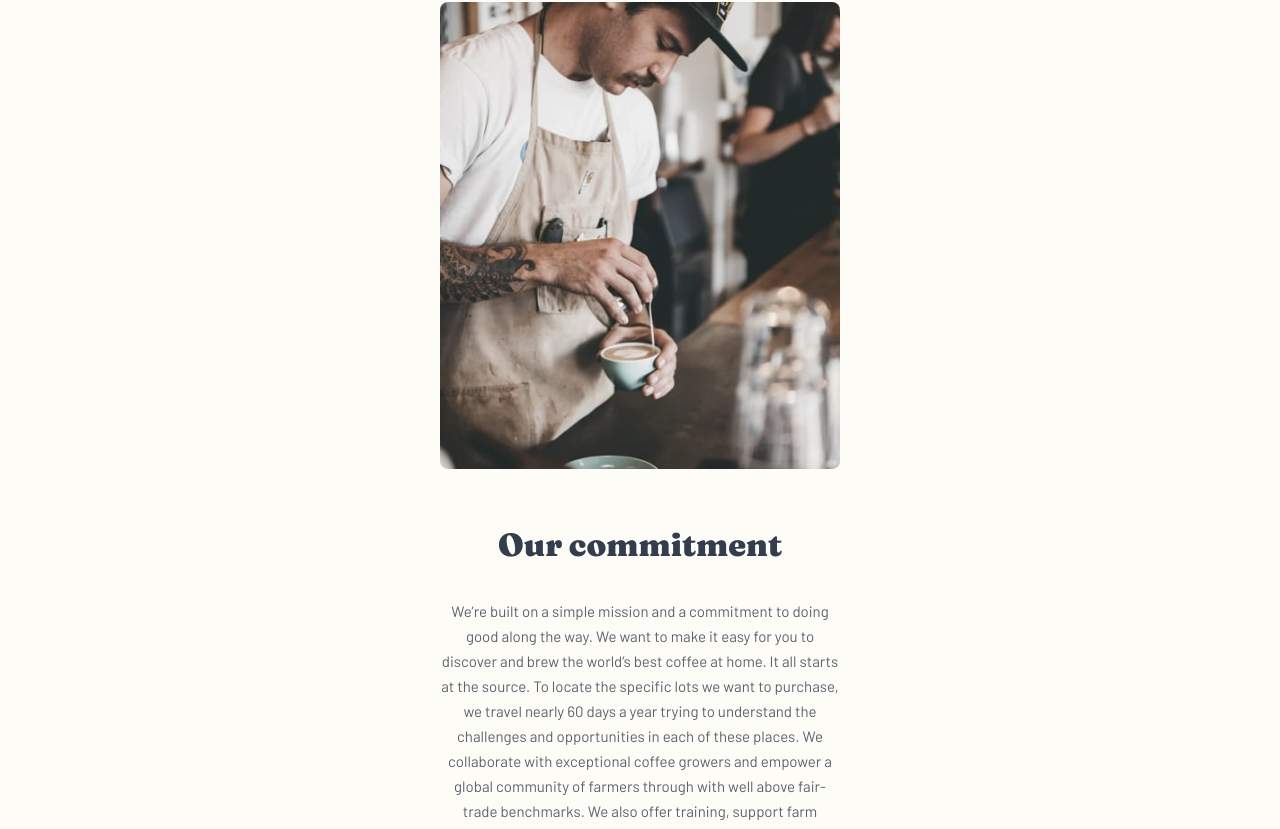
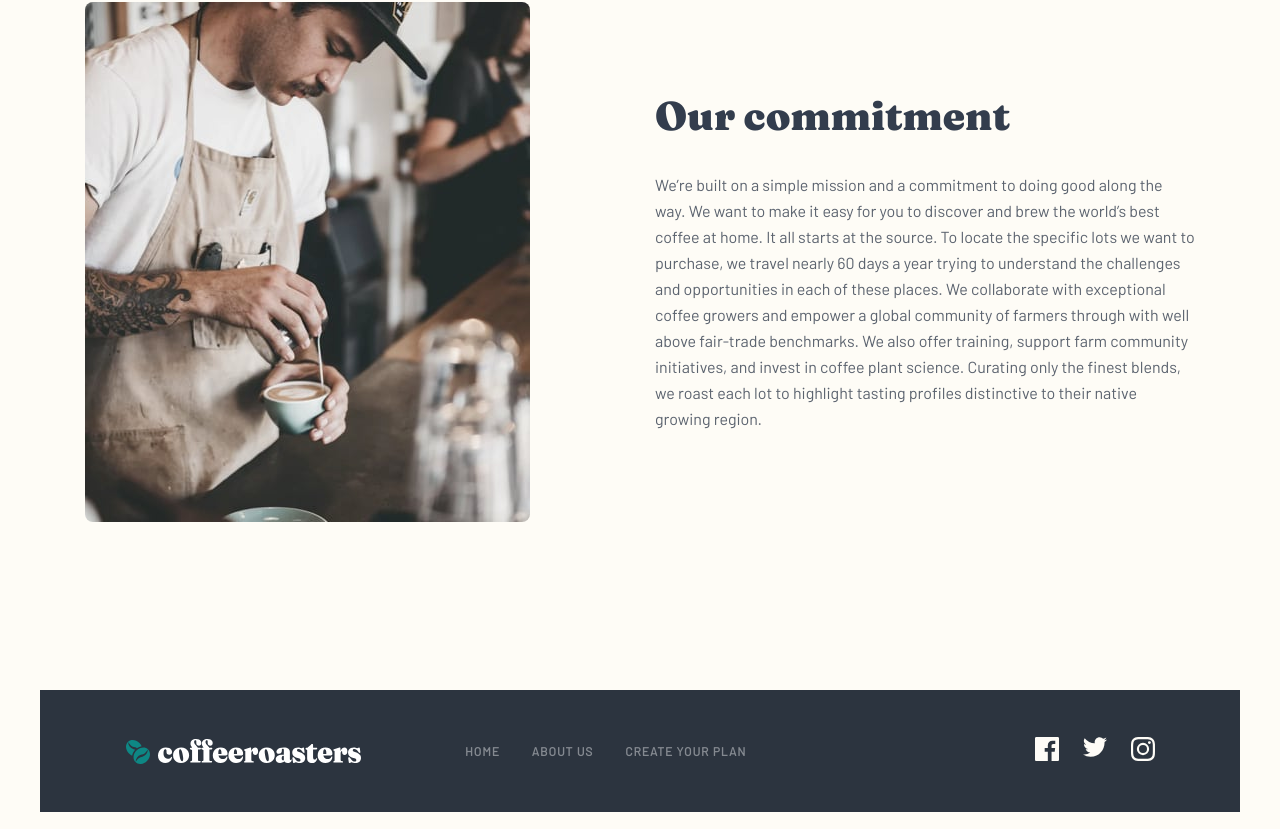
Before and after one commit to ionStici/coffeeroasters-subscription-site-fem, a React (Vite) app: page /about in a window 1280 px wide. Shown: the part 686-1515 px from the top of the page. Built offline with nearby package versions, Linux system fonts and the light colour scheme.

Commit message:
Finish Commitment Component

```diff
--- a/src/components/Commitment.jsx
+++ b/src/components/Commitment.jsx
@@ -15,27 +15,26 @@ const Commitment = function () {
                         src={baristaDesktop}
                         alt="Barista brewing coffee"
                     />
-                    <div className={styles.content_wrapper}>
-                        <h1 className={styles.title}>Our commitment</h1>
-                        <p className={styles.text}>
-                            We’re built on a simple mission and a commitment to
-                            doing good along the way. We want to make it easy
-                            for you to discover and brew the world’s best coffee
-                            at home. It all starts at the source. To locate the
-                            specific lots we want to purchase, we travel nearly
-                            60 days a year trying to understand the challenges
-                            and opportunities in each of these places. We
-                            collaborate with exceptional coffee growers and
-                            empower a global community of farmers through with
-                            well above fair-trade benchmarks. We also offer
-                            training, support farm community initiatives, and
-                            invest in coffee plant science. Curating only the
-                            finest blends, we roast each lot to highlight
-                            tasting profiles distinctive to their native growing
-                            region.
-                        </p>
-                    </div>
                 </picture>
+                <div className={styles.content_wrapper}>
+                    <h1 className={styles.title}>Our commitment</h1>
+                    <p className={styles.text}>
+                        We’re built on a simple mission and a commitment to
+                        doing good along the way. We want to make it easy for
+                        you to discover and brew the world’s best coffee at
+                        home. It all starts at the source. To locate the
+                        specific lots we want to purchase, we travel nearly 60
+                        days a year trying to understand the challenges and
+                        opportunities in each of these places. We collaborate
+                        with exceptional coffee growers and empower a global
+                        community of farmers through with well above fair-trade
+                        benchmarks. We also offer training, support farm
+                        community initiatives, and invest in coffee plant
+                        science. Curating only the finest blends, we roast each
+                        lot to highlight tasting profiles distinctive to their
+                        native growing region.
+                    </p>
+                </div>
             </div>
         </section>
     );
--- a/src/styles/Commitment.module.scss
+++ b/src/styles/Commitment.module.scss
@@ -3,36 +3,83 @@
 .section {
     padding: 0 24px;
     margin-bottom: 120px;
+
+    @media only screen and (min-width: 768px) {
+        padding: 0 40px;
+        margin-bottom: 144px;
+    }
+
+    @media only screen and (min-width: 1110px) {
+        margin-bottom: 168px;
+    }
 }
 
 .wrapper {
     max-width: 400px;
     margin: 0 auto;
     text-align: center;
+
+    @media only screen and (min-width: 768px) {
+        display: flex;
+        align-items: center;
+        justify-content: center;
+
+        max-width: revert;
+        text-align: left;
+    }
+
+    @media only screen and (min-width: 1110px) {
+        max-width: 1110px;
+    }
 }
 
 // // // // // // // // // // // // // // // // // // // //
 
 .barista {
+    display: flex;
     width: 100%;
     border-radius: 8px;
     margin-bottom: 48px;
+
+    @media only screen and (min-width: 768px) {
+        width: revert;
+        margin-bottom: revert;
+        margin-right: 69px;
+    }
+
+    @media only screen and (min-width: 1110px) {
+        margin-right: 125px;
+    }
 }
 
 // // // // // // // // // // // // // // // // // // // //
 
 .content_wrapper {
     color: var(--color-dark-grey-blue);
+
+    @media only screen and (min-width: 768px) {
+        width: 339px;
+    }
+
+    @media only screen and (min-width: 1110px) {
+        width: 100%;
+    }
 }
 
 .title {
     font-family: var(--fraunces);
-
     font-weight: 900;
     font-size: 32px;
     line-height: 48px;
 
     margin-bottom: 30px;
+
+    @media only screen and (min-width: 1110px) {
+        font-size: 40px;
+        line-height: 48px;
+
+        margin-bottom: 32px;
+    }
 }
 
 .text {
@@ -41,6 +88,11 @@
     font-size: 15px;
     line-height: 25px;
     opacity: 0.8;
+
+    @media only screen and (min-width: 1110px) {
+        font-size: 16px;
+        line-height: 26px;
+    }
 }
 
 // // // // // // // // // // // // // // // // // // // //
```
